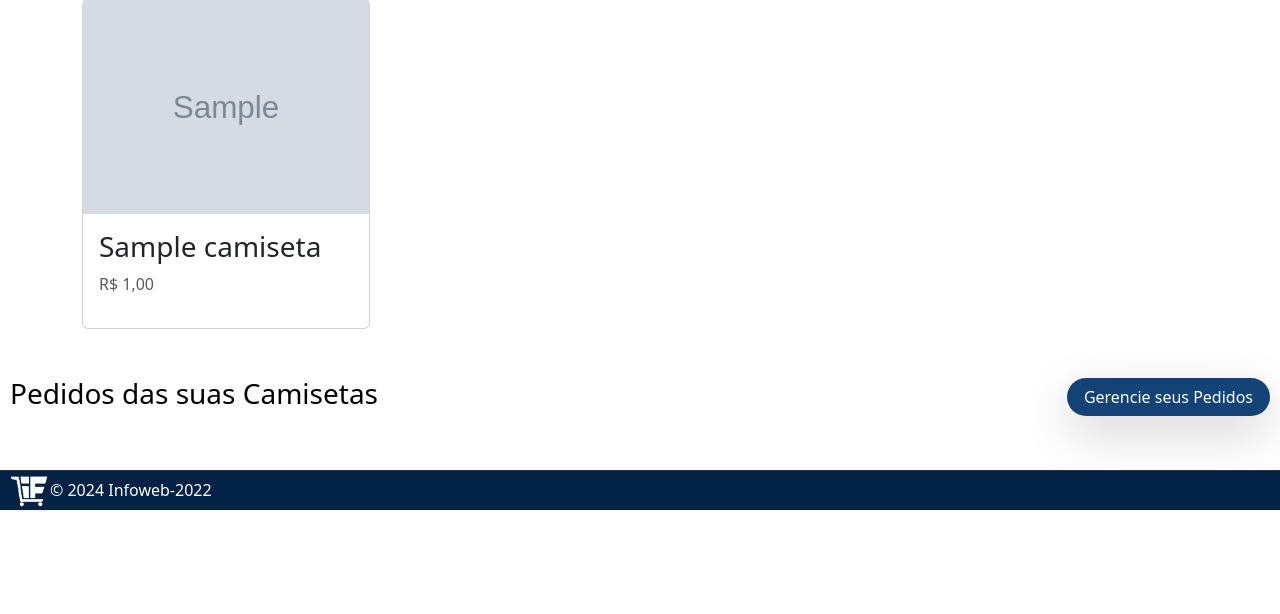
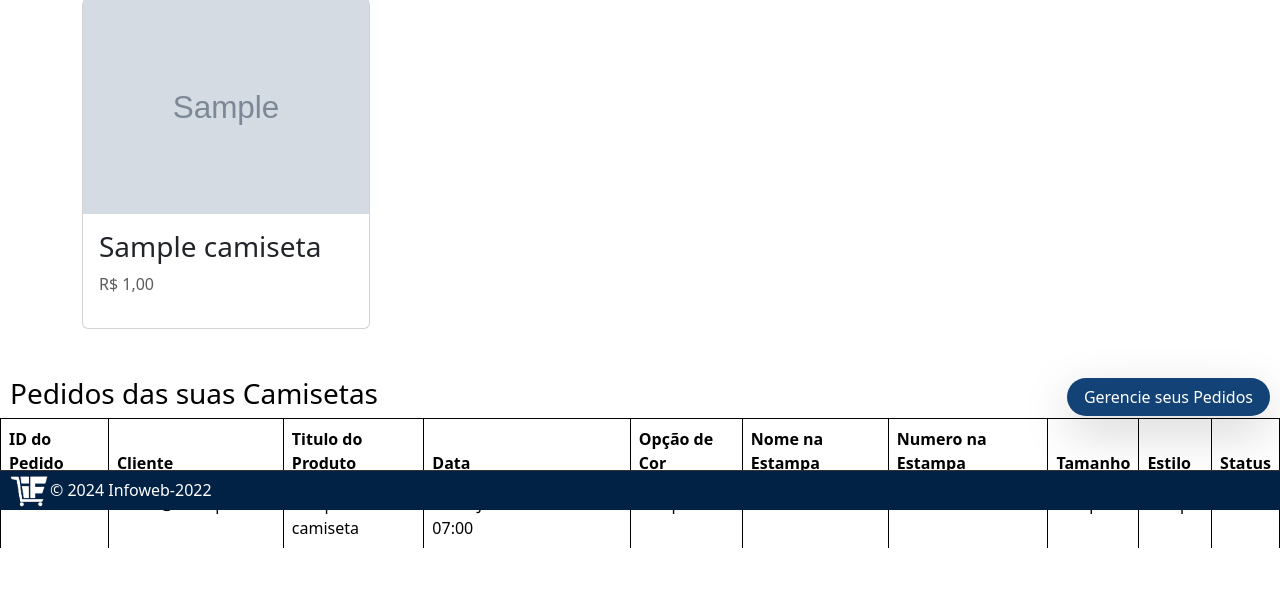
Before and after one commit to EugenioUrbano/IFSHOP, a Django app: page /perfil/ in a window 1280 px wide. Shown: the part 290-904 px from the top of the page. Before the commit the page ends 800 px from the top, so only its background shows below. Run offline with Django 5.2, Linux system fonts and the light colour scheme; a user stored in the database is signed in; tables that the repository leaves empty hold one stand-in row (values such as "Sample post"); grey boxes marked "Sample" are stand-in pictures; some libraries are stand-ins or nearby versions.

Commit message:
pedidos funcionando, gerenciamento de pedidos totalmente funcional, falta somente edição de pedido e de produto

```diff
--- a/config/settings.py
+++ b/config/settings.py
@@ -69,6 +69,7 @@ TEMPLATES = [
         'APP_DIRS': True,
         'OPTIONS': {
             'context_processors': [
+                'ifshop.context_processors.pedidos_com_imagens',
                 'django.template.context_processors.debug',
                 'django.template.context_processors.request',
                 'django.contrib.auth.context_processors.auth',
--- /dev/null
+++ b/ifshop/context_processors.py
@@ -0,0 +1,20 @@
+from .models import Pedido
+
+def pedidos_com_imagens(request):
+    if not request.user.is_authenticated:
+        return {'pedidos_com_imagem': []}
+
+    pedidos = Pedido.objects.filter(cliente=request.user)
+
+    pedidos_com_imagem = []
+    for pedido in pedidos:
+        imagem_principal = (
+            pedido.camiseta.imagens.filter(principal=True).first()
+            or pedido.camiseta.imagens.first()
+        )
+        pedidos_com_imagem.append({
+            'pedido': pedido,
+            'imagem_principal': imagem_principal
+        })
+
+    return {'pedidos_com_imagem': pedidos_com_imagem}
--- a/ifshop/forms.py
+++ b/ifshop/forms.py
@@ -185,3 +185,9 @@ class PedidoForm(forms.ModelForm):
     class Meta:
         model = Pedido
         fields = ['nome_estampa', 'numero_estampa', 'tamanho', 'estilo', "cor", "forma_pag"]
+
+class AlterarStatusPedidoForm(forms.ModelForm):
+    status = forms.ChoiceField(choices=Pedido.STATUS_OPCOES, widget=forms.Select(attrs={'class': 'card-text mb-auto form-select',}))
+    class Meta:
+        model = Pedido
+        fields = ['status']  # Apenas o campo de status
--- a/ifshop/models.py
+++ b/ifshop/models.py
@@ -112,7 +112,7 @@ class Pedido(models.Model):
     STATUS_OPCOES = [
         ('pendente', 'Pendente'),
         ('pago', 'Pago'),
-        ('parcelado', 'Parcelado'),
+        ('negociando', 'Negociando'),
     ]
     FORMA_PAG_OPCOES = [
         ('dinheiro', 'Dinheiro'),
--- a/ifshop/templates/base.html
+++ b/ifshop/templates/base.html
@@ -48,31 +48,33 @@
             </div>
             <div class="offcanvas-body">
               <ul style="list-style: none; padding: 0;" class="container body-content">
-                {% if pedidos %}
-                  {% for pedido in pedidos|slice:":3" %}
+                {% if user.is_authenticated %}
+                  {% if pedidos_com_imagem %}
+                    {% for item in pedidos_com_imagem|slice:":3" %}
                     <li style="border: 1px solid #ddd; padding: 10px; margin: 10px 0; display: flex; align-items: center; justify-content: space-between;">
                         <div style="display: flex; align-items: center; gap: 20px;">
-                        {% for item in camisetas_com_imagens %}
                           {% if item.imagem_principal %}
-                              <img src="{{ item.imagem_principal.imagem.url }}" alt="Imagem de {{ item.camiseta.nome }}" width="100">
+                            <img src="{{ item.imagem_principal.imagem.url }}" alt="Imagem de {{ item.pedido.camiseta.titulo }}" width="100">
                           {% else %}
                             <p>Sem imagem disponível</p>
                           {% endif %}
-                        {% endfor %}
                             <div class="col-md-8 themed-grid-col">
                                 <div class="pb-3">
-                                  <h3><strong>{{ pedido.camiseta.titulo }}</strong></h3>
+                                    <h3><strong>{{ item.pedido.camiseta.titulo }}</strong></h3>
                                 </div>
                                 <div class="row">
                                   <div class="">
-                                  Nome: {{ pedido.nome_estampa }}<br>
-                                  Número: {{ pedido.numero_estampa }}<br>
-                                  Preço: R$ {{ pedido.camiseta.preco }}<br>
+                                    Nome: {{ item.pedido.nome_estampa }}<br>
+                                    Número: {{ item.pedido.numero_estampa }}<br>
+                                    Preço: R$ {{ item.pedido.camiseta.preco }}<br>
                                 </div>
                             </div>
                         </div>
                     </li>
                     {% endfor %}
+                  {% else %}
+                    <p>Nenhum pedido feito.</p>
+                  {% endif %}
                 {% else %}
                   <p>Nenhum pedido feito.</p>
                 {% endif %}
--- a/ifshop/templates/gerenciar_pro.html
+++ b/ifshop/templates/gerenciar_pro.html
@@ -32,7 +32,7 @@
                     <div class="col-md-6">
                         Tamanhos: {{ item.camiseta.tamanhos }}<br>
                         Estilos: {{ item.camiseta.estilos }}<br>
-                         Preço: R${{ item.camiseta.preco }}<br>
+                        Preço: R${{ item.camiseta.preco }}<br>
                     </div>
                 </div>
             </div>
--- a/ifshop/templates/index.html
+++ b/ifshop/templates/index.html
@@ -56,7 +56,7 @@
                 <div class="col">
                     <div class="card shadow-sm">
                         {% if item.imagem_principal %}
-                            <img src="{{ item.imagem_principal.imagem.url }}" alt="Imagem de {{ item.camiseta.nome }}">
+                            <img src="{{ item.imagem_principal.imagem.url }}" alt="Imagem de {{ item.camiseta.nome }}" class="img-fluid">
                         {% else %}
                             <p>Sem imagem disponível</p>
                         {% endif %}
--- a/ifshop/templates/perfil.html
+++ b/ifshop/templates/perfil.html
@@ -47,13 +47,48 @@
   {% else %}
       <p>Nenhuma camisa cadastrada.</p>
   {% endif %}
-  <div style=" color: black; padding-bottom: 50px;padding-left: 10px;padding-right: 10px;" class="d-flex flex-wrap align-items-center justify-content-center justify-content-md-between">
+  <div style=" color: black; padding-left: 10px;padding-right: 10px;" class="d-flex flex-wrap align-items-center justify-content-center justify-content-md-between">
     <h3>Pedidos das suas Camisetas</h3>
     <div class="text-end">
         <button type="button" class="btn botoes shadow-lg rounded-pill px-3 "><a href="{% url 'gerenciar_pedidos' %}" class="nav-link">Gerencie seus Pedidos</a></button>
     </div>
   </div>
-
+  {% if pedidos %}
+    <table class="table">
+        <thead>
+            <tr>
+                <th class="border border-black">ID do Pedido</th>
+                <th class="border border-black">Cliente</th>
+                <th class="border border-black">Titulo do Produto</th>
+                <th class="border border-black">Data</th>
+                <th class="border border-black">Opção de Cor</th>
+                <th class="border border-black">Nome na Estampa</th>
+                <th class="border border-black">Numero na Estampa</th>
+                <th class="border border-black">Tamanho</th>
+                <th class="border border-black">Estilo</th>
+                <th class="border border-black">Status</th>
+            </tr>
+        </thead>
+        <tbody >
+            {% for pedido in pedidos|slice:":3" %}
+                <tr class="border-end border-start">
+                    <td class="border border-black border-top-0 border-bottom-0">{{ pedido.id }}</td>
+                    <td class="border border-black border-top-0 border-bottom-0">{{ pedido.cliente }}</td>
+                    <td class="border border-black border-top-0 border-bottom-0">{{ pedido.camiseta.titulo }}</td>
+                    <td class="border border-black border-top-0 border-bottom-0">{{ pedido.data_pedido }}</td>
+                    <td class="border border-black border-top-0 border-bottom-0">{{ pedido.cor }}</td>
+                    <td class="border border-black border-top-0 border-bottom-0">{{ pedido.nome_estampa }}</td>
+                    <td class="border border-black border-top-0 border-bottom-0">{{ pedido.numero_estampa }}</td>
+                    <td class="border border-black border-top-0 border-bottom-0">{{ pedido.tamanho }}</td>
+                    <td class="border border-black border-top-0 border-bottom-0">{{ pedido.estilo }}</td>
+                    <td class="border border-black border-top-0 border-bottom-0">{{ pedido.status }}</td>
+                </tr>
+            {% endfor %}
+        </tbody>
+    </table>
+  {% else %}
+    <p>Nenhum pedido encontrado para suas camisetas.</p>
+  {% endif %}
 {% else %}
   <div style=" color: black; padding: 10px;" class="d-flex flex-wrap align-items-center justify-content-center justify-content-md-between">
     <h3>Seus Pedidos</h3>
@@ -61,24 +96,22 @@
         <button type="button" class="btn botoes shadow-lg rounded-pill px-3 "><a href="{% url 'carrinho' %}" class="nav-link">Ver Mais Detalhes</a></button>
     </div>
   </div>
-  {% if pedidos %}
+  {% if pedidos_com_imagem %}
   <div class="album py-5 ">
       <div class="container">
         <div class="row row-cols-1 row-cols-sm-2 row-cols-md-3 g-3 ">
-          {% for pedido in pedidos|slice:":3" %}
+          {% for item in pedidos_com_imagem|slice:":3" %}
           <div class="col-6 ">
             <div class="card" style="width: 18rem;">
-              {% for item in camisetas_com_imagens %}
-                {% if item.imagem_principal %}
-                    <img src="{{ item.imagem_principal.imagem.url }}" alt="Imagem de {{ item.camiseta.nome }}" >
-                {% else %}
-                    <p>Sem imagem disponível</p>
-                {% endif %}
-              {% endfor %}
+              {% if item.imagem_principal %}
+                <img src="{{ item.imagem_principal.imagem.url }}" alt="Imagem de {{ item.pedido.camiseta.titulo }}" class="thumbnail" style="width: 200px; height: 200px;">
+              {% else %}
+                <p>Sem imagem disponível</p>
+              {% endif %}
               <div class="card-body">
-                <h3>{{ pedido.camiseta.titulo }}</h3>
+                <h3>{{ item.pedido.camiseta.titulo }}</h3>
                 <div class="d-flex justify-content-between align-items-center">
-                  <p class="text-body-secondary">R$ {{ pedido.camiseta.preco }}</p>
+                  <p class="text-body-secondary">R$ {{ item.pedido.camiseta.preco }}</p>
                 </div>
               </div>
             </div>
--- a/ifshop/urls.py
+++ b/ifshop/urls.py
@@ -7,15 +7,17 @@ from .views import cadastro_usuario, logout_usuario
 urlpatterns = [
     path("", views.index, name="index"),
     path('login/', views.login_view, name='login'),
-    path('cadastro/', cadastro_usuario, name='cadastro'),
+    path('cadastro/',cadastro_usuario, name='cadastro'),
     ##########################################################################
     path('perfil/', views.perfil, name='perfil'),
     path('logout/', logout_usuario, name='logout'),
     path('gerenciar_pro/', views.gerenciar_pro, name='gerenciar_pro'),
+    path('edit_produto/', views.edit_produto, name='edit_produto'),
     path('gerenciar_pedidos/', views.gerenciar_pedidos, name="gerenciar_pedidos"),
     path('adicionar_pro/', views.adicionar_pro, name='adicionar_pro'),
     ##########################################################################
     path('carrinho/', views.carrinho, name='carrinho'),
+    path('edit_pedido/',views.edit_pedido, name='edit_pedido'),
     path('camiseta/<int:camiseta_id>', views.camiseta, name='camiseta'),
 
 
--- a/ifshop/views.py
+++ b/ifshop/views.py
@@ -1,16 +1,15 @@
+from django.contrib import messages
 from django.shortcuts import render, redirect, get_object_or_404
 from django.contrib.auth import login, logout, authenticate
 from django.contrib.auth.decorators import login_required, user_passes_test
 from .models import Camiseta, Pedido, ImagemCamiseta
-from .forms import CamisetaForm, PedidoForm, FiltroProdutoForm, CadastroUsuarioForm, LoginUsuarioForm, ImagemCamisetaFormSet
+from .forms import CamisetaForm, PedidoForm, AlterarStatusPedidoForm, FiltroProdutoForm, CadastroUsuarioForm, LoginUsuarioForm, ImagemCamisetaFormSet
 
 def index(request):
     form = FiltroProdutoForm(request.GET)
 
     camisetas =Camiseta.objects.all()
     pedidos = Pedido.objects.all()
-
-
 
     if form.is_valid():
         turnos = form.cleaned_data.get('turnos')
@@ -40,13 +39,7 @@ def vendedor(user):
     return user.vendedor
 
 def login_view(request):
-    camisetas =Camiseta.objects.all()
     pedidos = Pedido.objects.all()
-
-    camisetas_com_imagens = []
-    for camiseta in camisetas:
-        imagem_principal = camiseta.imagens.filter(principal=True).first() or camiseta.imagens.first()
-        camisetas_com_imagens.append({'camiseta': camiseta, 'imagem_principal': imagem_principal})
 
     if request.method == 'POST':
         form = LoginUsuarioForm(data=request.POST)
@@ -56,7 +49,7 @@ def login_view(request):
             return redirect('perfil')
     else:
         form = LoginUsuarioForm()
-    return render(request, 'login.html', {'form': form, 'pedidos': pedidos, 'camisetas_com_imagens': camisetas_com_imagens})
+    return render(request, 'login.html', {'form': form, 'pedidos': pedidos})
 
 def logout_usuario(request):
     logout(request)
@@ -66,12 +59,22 @@ def logout_usuario(request):
 
 @login_required
 def perfil(request):
-    camisetas =Camiseta.objects.all()
-    pedidos = Pedido.objects.all()
+    camisetas = Camiseta.objects.filter(vendedor=request.user)
+
+    pedidos_relacionados = Pedido.objects.filter(camiseta__vendedor=request.user)
+
+    pedidos_feitos = Pedido.objects.filter(cliente=request.user)
+
+    pedidos = pedidos_relacionados | pedidos_feitos
+
+    pedidos = pedidos.distinct()
 
     camisetas_com_imagens = []
     for camiseta in camisetas:
-        imagem_principal = camiseta.imagens.filter(principal=True).first() or camiseta.imagens.first()
+        imagem_principal = (
+            camiseta.imagens.filter(principal=True).first()
+            or camiseta.imagens.first()
+        )
         camisetas_com_imagens.append({'camiseta': camiseta, 'imagem_principal': imagem_principal})
 
     return render(request, 'perfil.html', {'pedidos': pedidos, 'camisetas_com_imagens': camisetas_com_imagens})
@@ -79,14 +82,6 @@ def perfil(request):
 ####################################################################################################
 
 def cadastro_usuario(request):
-    camisetas =Camiseta.objects.all()
-    pedidos = Pedido.objects.all()
-
-    camisetas_com_imagens = []
-    for camiseta in camisetas:
-        imagem_principal = camiseta.imagens.filter(principal=True).first() or camiseta.imagens.first()
-        camisetas_com_imagens.append({'camiseta': camiseta, 'imagem_principal': imagem_principal})
-
     if request.method == 'POST':
         form = CadastroUsuarioForm(request.POST)
         if form.is_valid():
@@ -95,48 +90,55 @@ def cadastro_usuario(request):
             return redirect('index')
     else:
         form = CadastroUsuarioForm()
-    return render(request, 'cadastro.html', {'form': form, 'pedidos': pedidos, 'camisetas_com_imagens': camisetas_com_imagens})
+    return render(request, 'cadastro.html', {'form': form})
 
 ####################################################################################################
 
 def carrinho(request):
-    camisetas =Camiseta.objects.all()
-    pedidos = Pedido.objects.all()
-
-    camisetas_com_imagens = []
-    for camiseta in camisetas:
-        imagem_principal = camiseta.imagens.filter(principal=True).first() or camiseta.imagens.first()
-        camisetas_com_imagens.append({'camiseta': camiseta, 'imagem_principal': imagem_principal})
-
     if request.method == "POST" and 'deletar' in request.POST:
         pedido_id = request.POST.get('pedido_id')
         pedido = get_object_or_404(Pedido, id=pedido_id)
         pedido.delete()
         return redirect('carrinho')
-    return render(request, "carrinho.html", {'pedidos': pedidos, 'camisetas_com_imagens': camisetas_com_imagens})
+
+    return render(request, "carrinho.html")
+
+def edit_pedido(request):
+    return render(request, 'edit_pedido.html')
 
 ####################################################################################################
 
 def camiseta(request, camiseta_id):
-    camiseta = Camiseta.objects.prefetch_related('imagens').get(id=camiseta_id)
-    pedidos = Pedido.objects.all()
-
+    camiseta = get_object_or_404(Camiseta.objects.prefetch_related('imagens'), id=camiseta_id)
     tamanhos_opcoes = [t.strip() for t in camiseta.tamanhos.split(',')]
     estilos_opcoes = [e.strip() for e in camiseta.estilos.split(',')]
     forma_pag_opcoes = [f.strip() for f in camiseta.forma_pag_op.split(',')]
 
+    form = PedidoForm(
+        tamanhos_opcoes=tamanhos_opcoes,
+        estilos_opcoes=estilos_opcoes,
+        forma_pag_opcoes=forma_pag_opcoes
+    )
+
     if request.method == 'POST':
-        form = PedidoForm(request.POST, tamanhos_opcoes=tamanhos_opcoes, estilos_opcoes=estilos_opcoes, forma_pag_opcoes=forma_pag_opcoes)
-        if form.is_valid():
-            pedido = form.save(commit=False)
-            pedido.camiseta = camiseta
-            pedido.cliente = request.user
-            pedido.save()
-            return redirect('carrinho')
-    else:
-        form = PedidoForm(tamanhos_opcoes=tamanhos_opcoes, estilos_opcoes=estilos_opcoes, forma_pag_opcoes=forma_pag_opcoes)
+        if not request.user.is_authenticated:
+            messages.warning(request, "Você precisa estar logado para fazer um pedido. Por favor, faça login ou cadastro.")
+        else:
+            form = PedidoForm(
+                request.POST,
+                tamanhos_opcoes=tamanhos_opcoes,
+                estilos_opcoes=estilos_opcoes,
+                forma_pag_opcoes=forma_pag_opcoes
+            )
+            if form.is_valid():
+                pedido = form.save(commit=False)
+                pedido.camiseta = camiseta
+                pedido.cliente = request.user
+                pedido.save()
+                messages.success(request, "Pedido adicionado com sucesso!")
+                return redirect('carrinho')
 
-    return render(request, 'camiseta.html', {'camiseta': camiseta, 'form': form, 'pedidos': pedidos})
+    return render(request, 'camiseta.html', {'camiseta': camiseta, 'form': form})
 
 ####################################################################################################
 
@@ -144,7 +146,6 @@ def camiseta(request, camiseta_id):
 @user_passes_test(vendedor)
 def adicionar_pro(request):
     camisetas =Camiseta.objects.all()
-    pedidos = Pedido.objects.all()
 
     camisetas_com_imagens = []
     for camiseta in camisetas:
@@ -169,7 +170,7 @@ def adicionar_pro(request):
                     imagem.camiseta = camiseta
                     imagem.save()
 
-            return redirect('index')  # Redirecionar para uma página de sucesso
+            return redirect('index')
 
     else:
         form = CamisetaForm()
@@ -177,7 +178,6 @@ def adicionar_pro(request):
 
     return render(request, 'adicionar_pro.html', {
         'form': form,
-        'pedidos': pedidos,
         'formset': formset,
         'camisetas_com_imagens': camisetas_com_imagens
     })
@@ -187,45 +187,49 @@ def adicionar_pro(request):
 @login_required
 @user_passes_test(vendedor)
 def gerenciar_pro(request):
-    pedidos = Pedido.objects.all()
     camisetas_com_imagens = []
 
     if request.user.is_authenticated:
         camisetas = Camiseta.objects.filter(vendedor=request.user)
 
-        # Verifica se foi enviado um pedido POST para deletar
         if request.method == "POST" and 'deletar' in request.POST:
             camiseta_id = request.POST.get('camiseta_id')
 
-            # Certifique-se de usar o modelo correto
             camiseta_selecionada = Camiseta.objects.get(id=camiseta_id)
             camiseta_selecionada.delete()
             return redirect('gerenciar_pro')
 
-        # Gera a lista de camisetas com imagens principais
         for camiseta in camisetas:
             imagem_principal = camiseta.imagens.filter(principal=True).first() or camiseta.imagens.first()
             camisetas_com_imagens.append({'camiseta': camiseta, 'imagem_principal': imagem_principal})
 
-    return render(request, 'gerenciar_pro.html', {
-        'camisetas_com_imagens': camisetas_com_imagens,
-        'pedidos': pedidos
-    })
+    return render(request, 'gerenciar_pro.html', {'camisetas_com_imagens': camisetas_com_imagens,})
+
+def edit_produto(request):
+    return render(request, 'edit_produto.html')
 
 ####################################################################################################
 
 @login_required
 @user_passes_test(vendedor)
 def gerenciar_pedidos(request):
-    camisetas =Camiseta.objects.all()
-    pedidos = Pedido.objects.all()
+    camisetas_vendedor = Camiseta.objects.filter(vendedor=request.user)
+    pedidos = Pedido.objects.filter(camiseta__in=camisetas_vendedor)
 
-    camisetas_com_imagens = []
-    for camiseta in camisetas:
-        imagem_principal = camiseta.imagens.filter(principal=True).first() or camiseta.imagens.first()
-        camisetas_com_imagens.append({'camiseta': camiseta, 'imagem_principal': imagem_principal})
+    if request.method == 'POST':
+        for pedido in pedidos:
+            # Criar o formulário e associar o pedido à instância do formulário
+            form = AlterarStatusPedidoForm(request.POST, instance=pedido)  # Passa o pedido para associar com o formulário
+            if form.is_valid():
+                form.save()  # Atualiza o pedido com o novo status
+                messages.success(request, f"Status do pedido {pedido.id} atualizado com sucesso!")
+            else:
+                messages.error(request, f"Erro ao atualizar o status do pedido {pedido.id}.")
+        return redirect('gerenciar_pedidos')
 
-    camisetas_vendedor = Camiseta.objects.filter(vendedor=request.user)
+    pedidos_com_forms = []
+    for pedido in pedidos:
+        form = AlterarStatusPedidoForm(instance=pedido)  # Passa o pedido para o formulário para edição
+        pedidos_com_forms.append({'pedido': pedido, 'form': form})
 
-    pedidos = Pedido.objects.filter(camiseta__in=camisetas_vendedor)
-    return render(request, 'gerenciar_pedidos.html', {'pedidos': pedidos, 'camisetas_com_imagens': camisetas_com_imagens})
+    return render(request, 'gerenciar_pedidos.html', {'pedidos_com_forms': pedidos_com_forms})
```
Also changed, not shown: ifshop/templates/camiseta.html (+8 -1 lines), ifshop/templates/carrinho.html (+30 -21 lines), ifshop/templates/gerenciar_pedidos.html (+41 -26 lines), ifshop/templates/login.html (+11 -13 lines), ifshop/migrations/0010_alter_pedido_cliente.py (added), ifshop/migrations/0011_alter_pedido_cliente.py (added), ifshop/templates/edit_pedido.html (added), ifshop/templates/edit_produto.html (added). Lines whose indentation alone changed are shown as unchanged.
